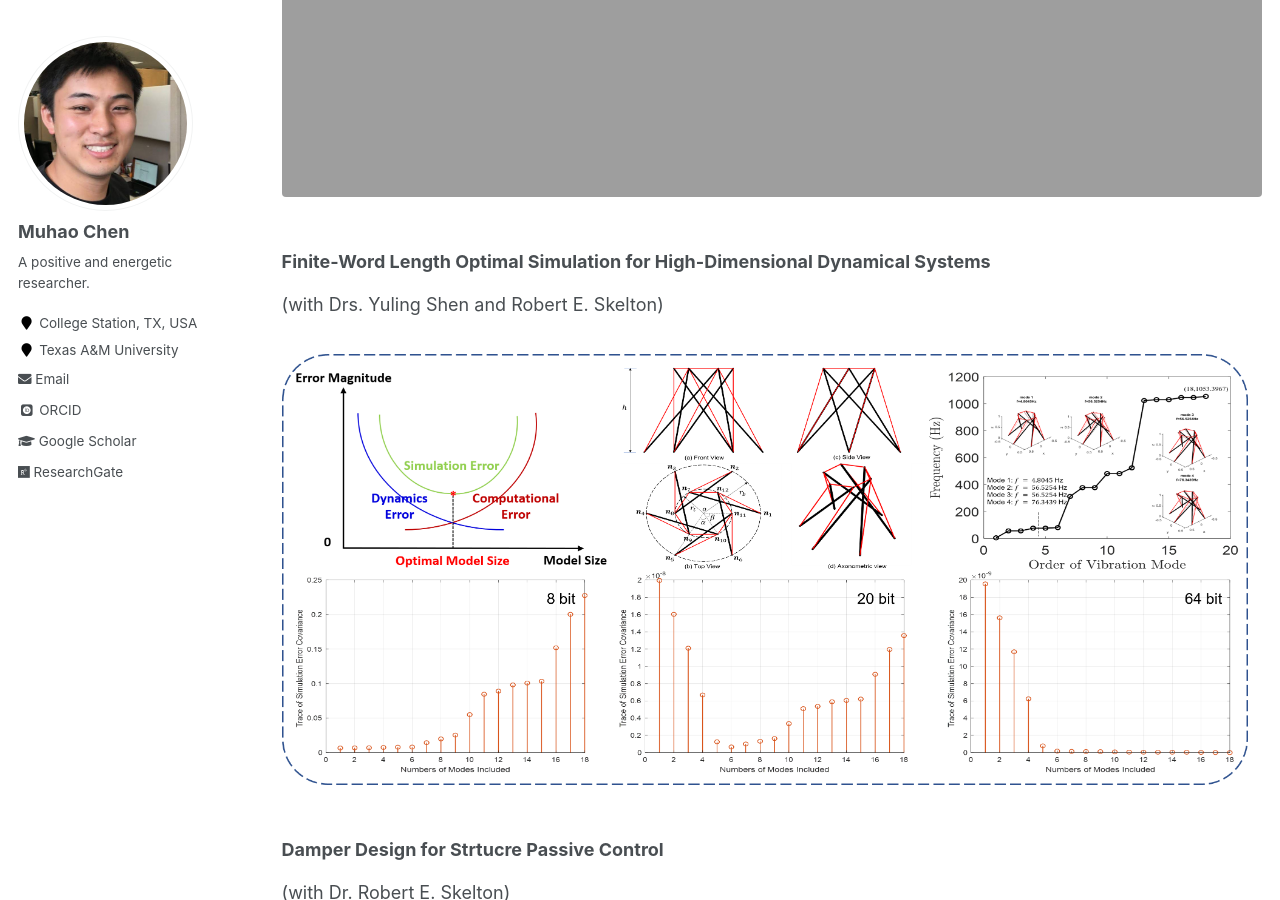
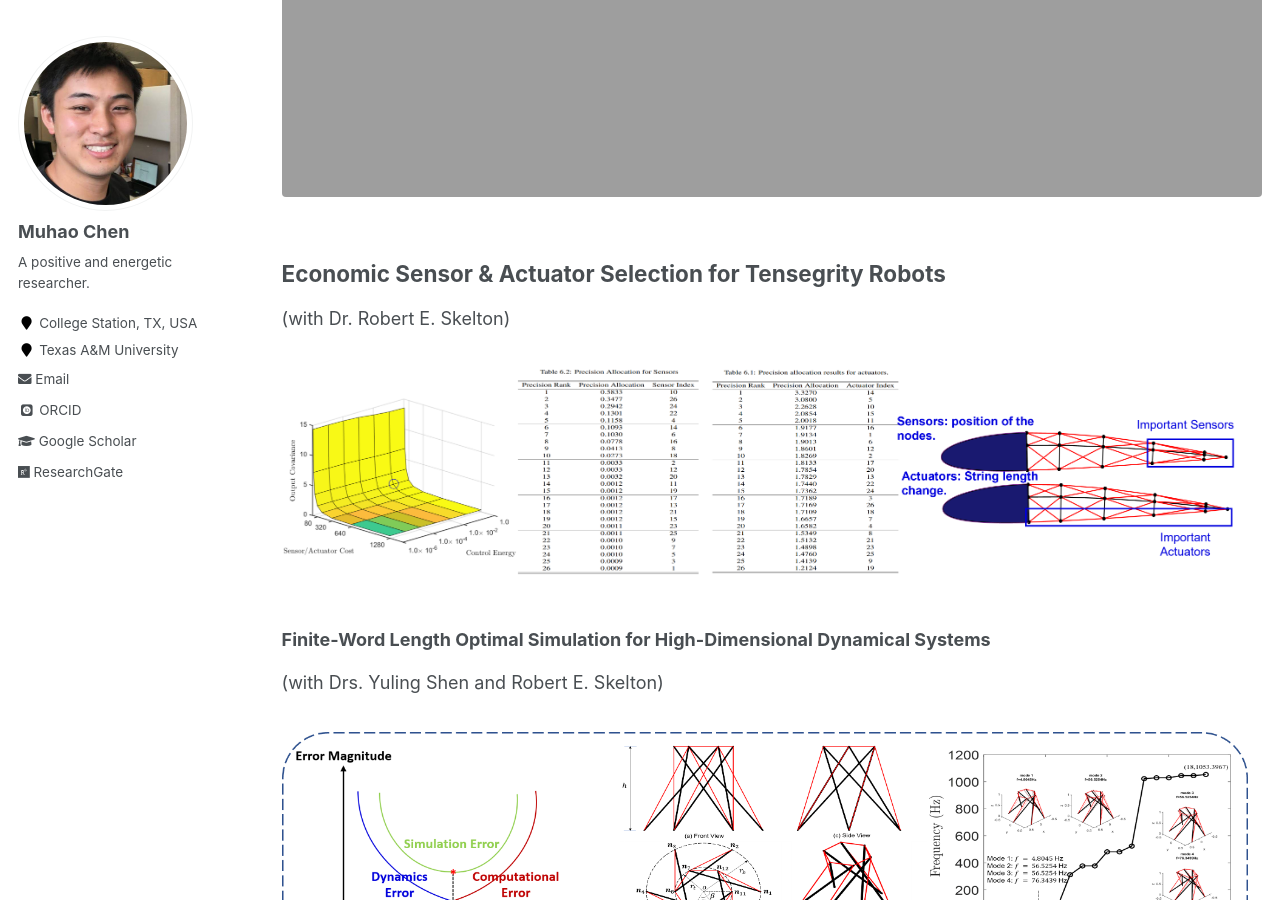
Before and after one commit to Muhao-Chen/muhao-chen.github.io, a Jekyll site: the page built from _pages/research.md, in a window 1280 px wide and 900 px high, scrolled down 3825 px. Built offline with Jekyll 4.4.1, drawn with Linux system fonts in a browser that asks for light colours; some web fonts are replaced.

Commit message:
Update research.md

```diff
--- a/_pages/research.md
+++ b/_pages/research.md
@@ -133,6 +133,12 @@ All my research mainly focuses on three topics: 1) Integrating Structure and Con
 <figure><img src="{{ site.url }}/images/rffi/habitat.png" width="800"/></figure>
 
 
+## Economic Sensor & Actuator Selection for Tensegrity Robots
+(with Dr. Robert E. Skelton)
+
+<figure><img src="{{ site.url }}/images/rffi/sas.png" width="800"/></figure>
+
+
 ### Finite-Word Length Optimal Simulation for High-Dimensional Dynamical Systems
 (with Drs. Yuling Shen and Robert E. Skelton)
 
```
